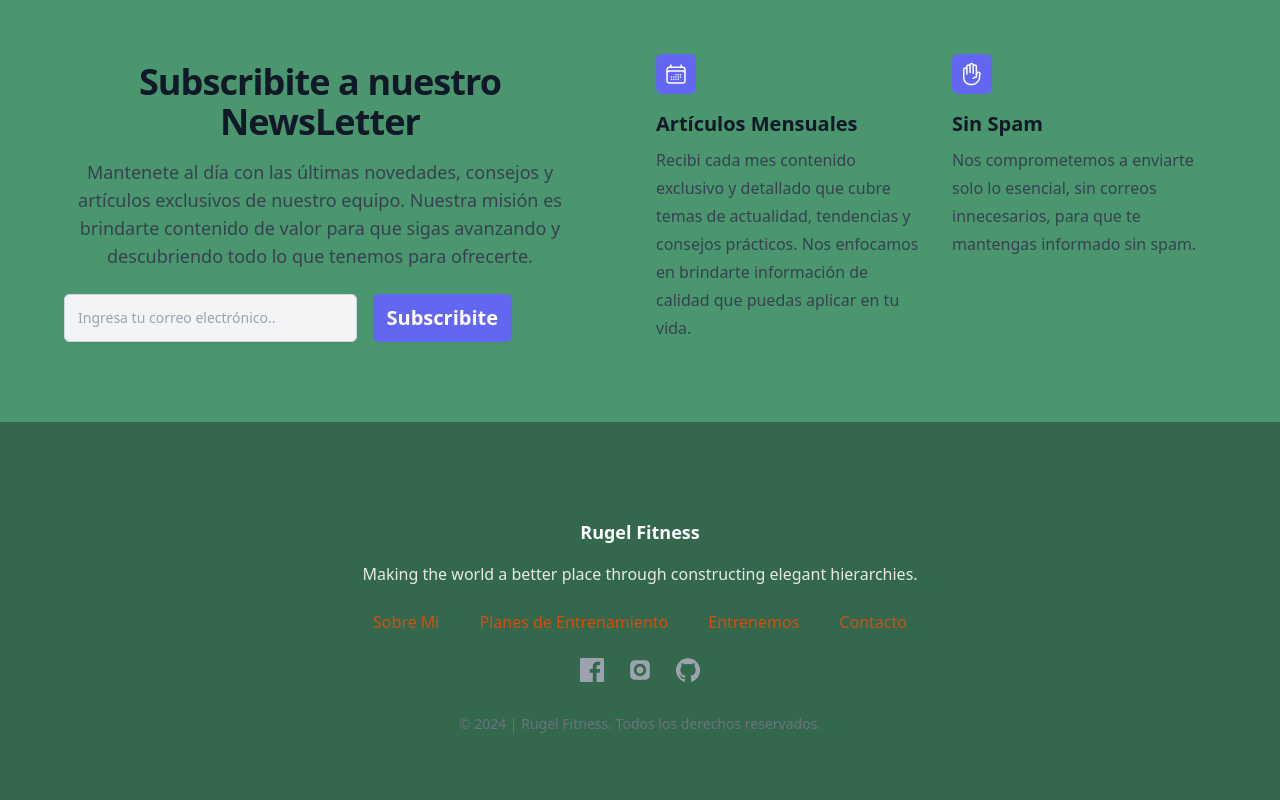
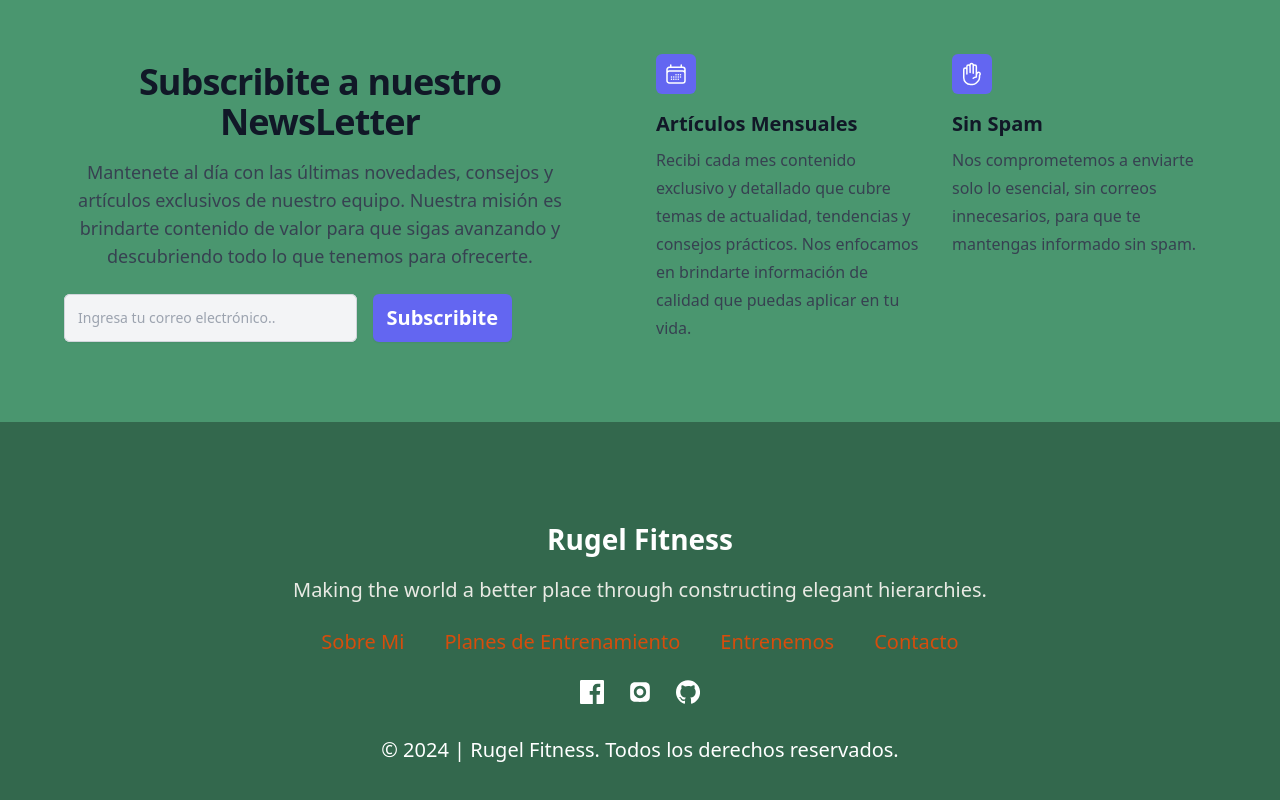
Before and after one commit to tedelcopp/Rugel-Fitness-, a Next.js app: page / in a window 1280 px wide. Shown: the part 4462-5262 px from the top of the page. Built offline with nearby package versions, Linux system fonts and the light colour scheme.

Commit message:
Contact&Styles

```diff
--- a/src/app/components/Contact.tsx
+++ b/src/app/components/Contact.tsx
@@ -31,7 +31,7 @@ export default function Contact() {
       <form action="#" method="POST" className="mx-auto mt-16 max-w-xl sm:mt-20">
         <div className="grid grid-cols-1 gap-x-8 gap-y-6 sm:grid-cols-2">
           <div>
-            <label htmlFor="first-name" className="block text-sm font-semibold leading-6 text-white text-xl">
+            <label htmlFor="first-name" className="block text-sm font-semibold leading-6 text-[#F8F9FA] text-xl">
               Nombre
             </label>
             <div className="mt-2.5">
@@ -45,7 +45,7 @@ export default function Contact() {
             </div>
           </div>
           <div>
-            <label htmlFor="last-name" className="block text-sm font-semibold leading-6 text-white text-xl">
+            <label htmlFor="last-name" className="block text-sm font-semibold leading-6 text-[#F8F9FA] text-xl">
               Apellido
             </label>
             <div className="mt-2.5">
@@ -59,7 +59,7 @@ export default function Contact() {
             </div>
           </div>
           <div className="sm:col-span-2">
-            <label htmlFor="email" className="block text-sm font-semibold leading-6 text-white text-xl">
+            <label htmlFor="email" className="block text-sm font-semibold leading-6 text-[#F8F9FA] text-xl">
               E-mail
             </label>
             <div className="mt-2.5">
@@ -73,7 +73,7 @@ export default function Contact() {
             </div>
           </div>
           <div className="sm:col-span-2">
-            <label htmlFor="phone-number" className="block text-sm font-semibold leading-6 text-white text-xl">
+            <label htmlFor="phone-number" className="block text-sm font-semibold leading-6 text-[#F8F9FA] text-xl">
               Número Telefónico
             </label>
             <div className="mt-2.5">
@@ -87,7 +87,7 @@ export default function Contact() {
             </div>
           </div>
           <div className="sm:col-span-2">
-            <label htmlFor="message" className="block text-sm font-semibold leading-6 text-white text-xl">
+            <label htmlFor="message" className="block text-sm font-semibold leading-6 text-[#F8F9FA] text-xl">
               Mensaje
             </label>
             <div className="mt-2.5">
@@ -126,7 +126,7 @@ export default function Contact() {
         <div className="mt-10">
           <button
             type="submit"
-            className="block w-full rounded-md bg-[#D64D0C] px-3.5 py-2.5 text-center text-sm font-semibold text-white shadow-sm hover:bg-[#d43c00] focus-visible:outline focus-visible:outline-2 focus-visible:outline-offset-2 focus-visible:outline-[#D64D0C] text-xl"
+            className="block w-full rounded-md bg-[#D64D0C] px-3.5 py-2.5 text-center text-sm font-semibold text-white shadow-sm hover:bg-[#6366F1] focus-visible:outline focus-visible:outline-2 focus-visible:outline-offset-2 focus-visible:outline-[#D64D0C] text-xl"
           >
             Hablemos
           </button>
--- a/src/app/components/Footer.tsx
+++ b/src/app/components/Footer.tsx
@@ -4,47 +4,47 @@ const Footer = () => {
       <div className="max-w-7xl mx-auto">
         <div className="flex flex-col items-center mb-6 text-center space-y-4">
           <div className="flex items-center space-x-2">
-            <span className="text-white text-lg font-semibold">Rugel Fitness</span>
+            <span className="text-white text-xxl font-semibold">Rugel Fitness</span>
           </div>
-          <p className="mt-2 text-sm sm:text-base">
+          <p className="mt-2 text-sm sm:text-xl">
             Making the world a better place through constructing elegant hierarchies.
           </p>
         </div>
 
-        <nav className="flex flex-wrap justify-center space-x-4 sm:space-x-10 mb-6">
-          <a href="#about" className="hover:text-white text-sm sm:text-base">
+        <nav className="flex flex-wrap justify-center space-x-4 sm:space-x-10 mb-6 ">
+          <a href="#about" className="hover:text-white text-sm sm:text-xl">
            Sobre Mi
           </a>
-          <a href="#plans" className="hover:text-white text-sm sm:text-base">
+          <a href="#plans" className="hover:text-white text-sm sm:text-xl">
             Planes de Entrenamiento
           </a>
-          <a href="#header" className="hover:text-white text-sm sm:text-base">
+          <a href="#header" className="hover:text-white text-sm sm:text-xl">
             Entrenemos
           </a>
-          <a href="#contact" className="hover:text-white text-sm sm:text-base">
+          <a href="#contact" className="hover:text-white text-sm sm:text-xl">
             Contacto
           </a>
         </nav>
 
         <div className="flex justify-center space-x-6">
-          <a href="#" className="text-gray-400 hover:text-white">
+          <a href="#" className="text-white hover:text-white">
             <svg className="w-5 h-5 sm:w-6 sm:h-6" fill="currentColor" viewBox="0 0 24 24">
               <path d="M22.675 0h-21.35c-0.733 0-1.325 0.592-1.325 1.325v21.351c0 0.733 0.592 1.324 1.325 1.324h11.495v-9.294h-3.128v-3.622h3.128v-2.671c0-3.1 1.894-4.787 4.66-4.787 1.325 0 2.464 0.099 2.795 0.143v3.24l-1.919 0.001c-1.505 0-1.796 0.715-1.796 1.763v2.311h3.589l-0.467 3.622h-3.122v9.294h6.116c0.733 0 1.325-0.591 1.325-1.324v-21.351c0-0.733-0.592-1.325-1.325-1.325z" />
             </svg>
           </a>
-          <a href="#" className="text-gray-400 hover:text-white">
+          <a href="#" className="text-white hover:text-white">
             <svg className="w-5 h-5 sm:w-6 sm:h-6" fill="currentColor" viewBox="0 0 24 24">
               <path d="M12 2.163c3.204 0 3.584 0.013 4.85 0.07 1.366 0.063 2.633 0.36 3.608 1.335 0.975 0.975 1.272 2.242 1.335 3.608 0.057 1.266 0.07 1.646 0.07 4.85s-0.013 3.584-0.07 4.85c-0.063 1.366-0.36 2.633-1.335 3.608-0.975 0.975-2.242 1.272-3.608 1.335-1.266 0.057-1.646 0.07-4.85 0.07s-3.584-0.013-4.85-0.07c-1.366-0.063-2.633-0.36-3.608-1.335-0.975-0.975-1.272-2.242-1.335-3.608-0.057-1.266-0.07-1.646-0.07-4.85s0.013-3.584 0.07-4.85c0.063-1.366 0.36-2.633 1.335-3.608 0.975-0.975 2.242-1.272 3.608-1.335 1.266-0.057 1.646-0.07 4.85-0.07zM12 5.838c-3.403 0-6.162 2.759-6.162 6.162s2.759 6.162 6.162 6.162 6.162-2.759 6.162-6.162-2.759-6.162-6.162-6.162zM12 15.462c-1.91 0-3.462-1.552-3.462-3.462s1.552-3.462 3.462-3.462 3.462 1.552 3.462 3.462-1.552 3.462-3.462 3.462z" />
               <circle cx="18.406" cy="5.594" r="1.44" />
             </svg>
           </a>
-          <a href="#" className="text-gray-400 hover:text-white">
+          <a href="#" className="text-white hover:text-white">
             <svg className="w-5 h-5 sm:w-6 sm:h-6" fill="currentColor" viewBox="0 0 24 24">
               <path d="M12 .297c-6.63 0-12 5.373-12 12 0 5.303 3.438 9.8 8.205 11.387.6.113.82-.258.82-.577v-2.234c-3.338.724-4.033-1.416-4.033-1.416-.546-1.387-1.333-1.757-1.333-1.757-1.089-.744.083-.729.083-.729 1.205.084 1.838 1.236 1.838 1.236 1.07 1.835 2.809 1.304 3.495.998.108-.775.419-1.305.762-1.605-2.665-.304-5.466-1.332-5.466-5.93 0-1.31.469-2.38 1.236-3.221-.123-.303-.535-1.524.117-3.176 0 0 1.008-.322 3.301 1.23a11.48 11.48 0 013.003-.403c1.018.004 2.044.137 3.003.403 2.292-1.553 3.3-1.23 3.3-1.23.653 1.653.241 2.874.118 3.176.77.841 1.235 1.911 1.235 3.221 0 4.61-2.803 5.623-5.475 5.92.429.371.823 1.102.823 2.222v3.293c0 .321.218.694.825.576 4.765-1.587 8.2-6.084 8.2-11.386 0-6.627-5.373-12-12-12z" />
             </svg>
           </a>
         </div>
-        <p className="text-center text-xs sm:text-sm text-gray-500 dark:text-gray-400 mt-8">
+        <p className="text-center text-xs sm:text-xl text-white dark:text-gray-400 mt-8">
           &copy; {new Date().getFullYear()} | Rugel Fitness. Todos los derechos reservados.
         </p>
       </div>
--- a/tailwind.config.ts
+++ b/tailwind.config.ts
@@ -5,6 +5,9 @@ const config: Config = {
   content: ["./src/**/*.{js,ts,jsx,tsx}"],
   theme: {
     extend: {
+      fontSize: {
+        'xxl': '1.75rem',  // Puedes ajustar el valor según lo necesites
+      },
       colors: {
         // Light mode
         backgroundLight: '#33684D', // Fondo principal en verde
```
